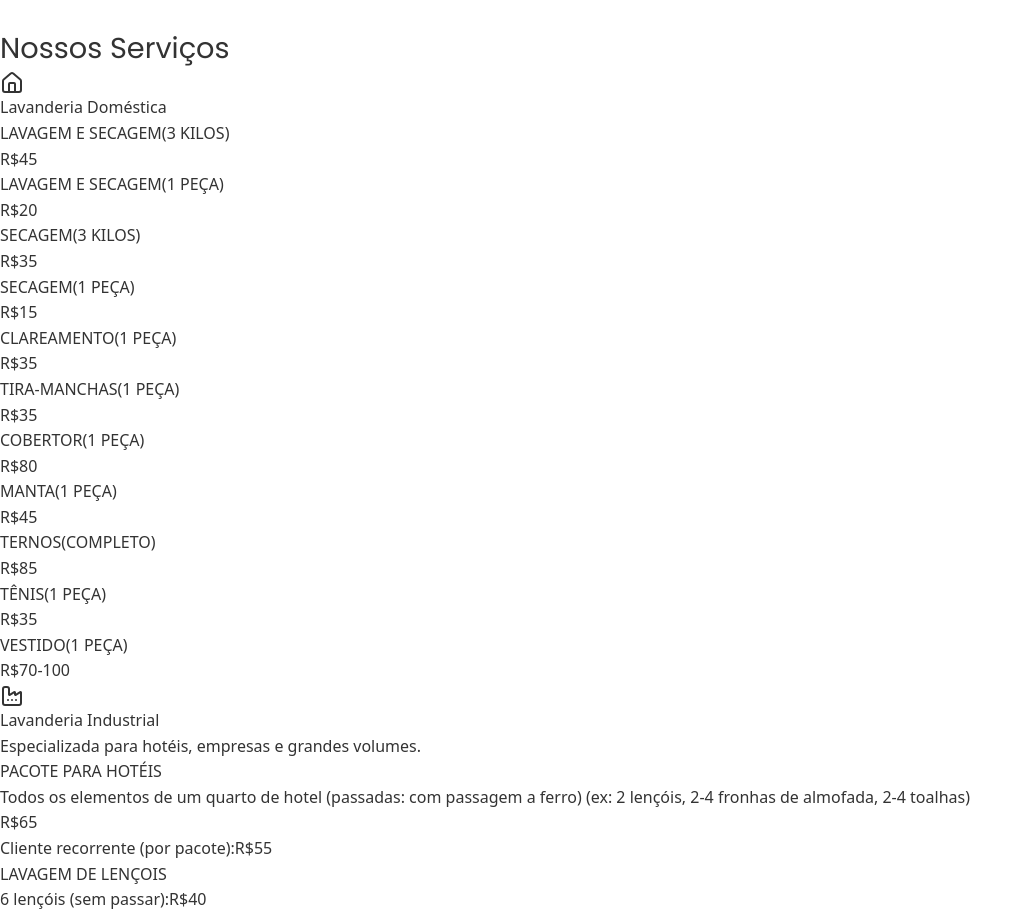
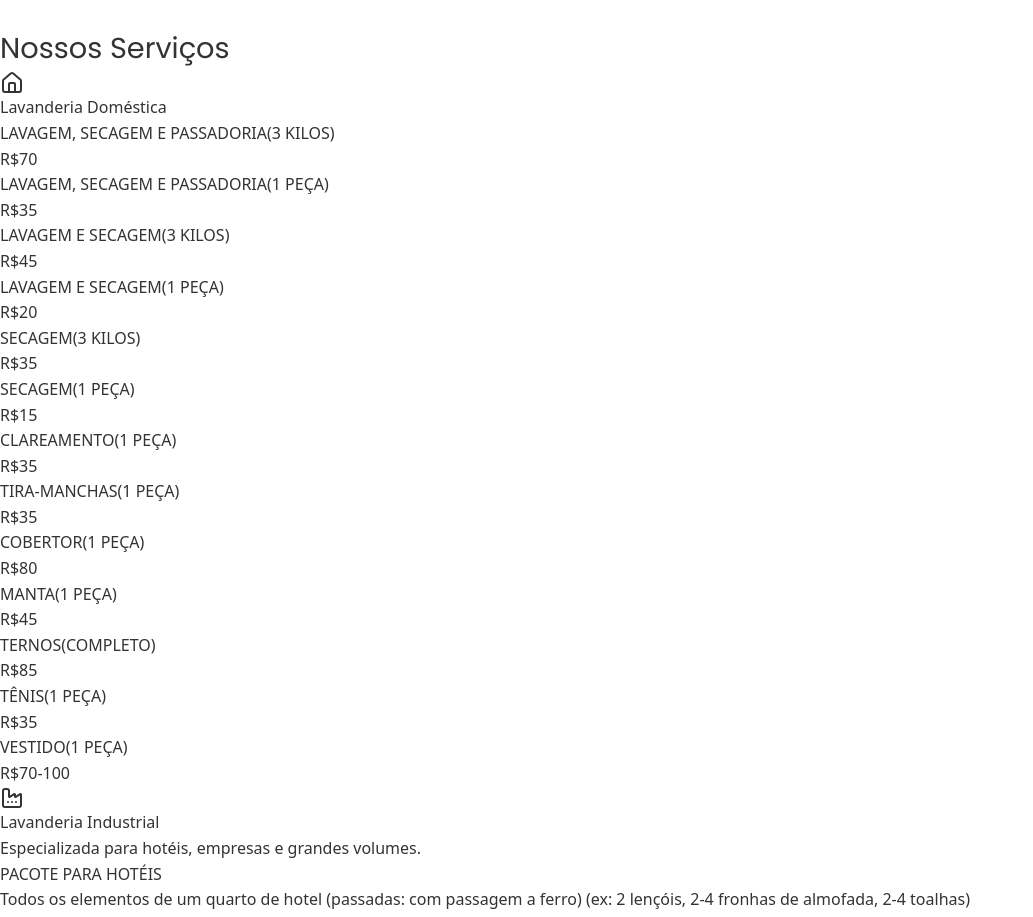
Before and after one commit to sosayessicaSE/we-wash, a Next.js app: page /servicos in a window 1280 px wide. Shown: the part 1520-2437 px from the top of the page, without its empty margins (0-1033 px from the left). Built offline with nearby package versions, Linux system fonts and the light colour scheme; no server answers.

Commit message:
add service

```diff
--- a/app/servicos/page.js
+++ b/app/servicos/page.js
@@ -80,6 +80,8 @@ export default function Servicos() {
 
               <h4 className="text-lg font-bold text-blue-500 mb-2">Lavanderia Doméstica</h4>
               <div className="w-full mt-8 divide-y divide-gray-100">
+              <PriceRow title="LAVAGEM, SECAGEM E PASSADORIA" detail="(3 KILOS)" price="R$70" />
+              <PriceRow title="LAVAGEM, SECAGEM E PASSADORIA" detail="(1 PEÇA)" price="R$35" />
                 <PriceRow title="LAVAGEM E SECAGEM" detail="(3 KILOS)" price="R$45" />
                 <PriceRow title="LAVAGEM E SECAGEM" detail="(1 PEÇA)" price="R$20" />
                 <PriceRow title="SECAGEM" detail="(3 KILOS)" price="R$35" />
```
